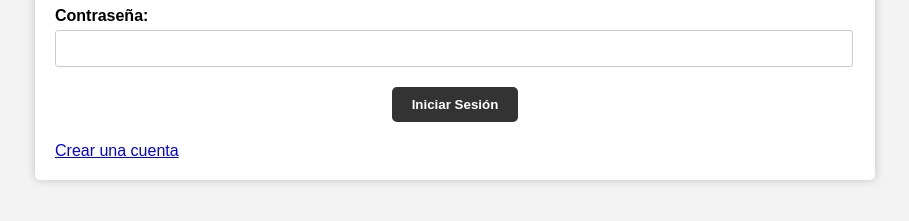
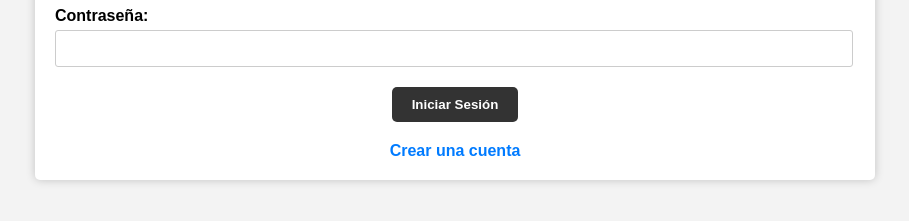
Before and after one commit to lcastillog17/sistema-gestion-usuarios-frontend, a plain HTML site: page pages/login.html in a window 1280 px wide. Shown: the part 163-384 px from the top of the page, without its empty margins (185-1094 px from the left). Drawn offline with Linux system fonts and the light colour scheme.

Commit message:
Se agregaron los estilos

```diff
--- a/pages/login.html
+++ b/pages/login.html
@@ -3,7 +3,7 @@
   <head>
     <meta charset="UTF-8" />
     <meta name="viewport" content="width=device-width, initial-scale=1.0" />
-    <link rel="stylesheet" href="../styles/common.css">
+    <link rel="stylesheet" href="../styles/common.css" />
     <title>Iniciar Sesión</title>
   </head>
   <body>
@@ -19,7 +19,9 @@
         <button type="submit">Iniciar Sesión</button>
       </form>
 
-      <a class="simple-link" href="./register.html">Crear una cuenta</a>
+      <div class="link-container">
+        <a class="simple-link" href="./register.html">Crear una cuenta</a>
+      </div>
     </div>
     <script src="../scripts/login.js"></script>
   </body>
--- a/styles/common.css
+++ b/styles/common.css
@@ -201,3 +201,20 @@ td:last-child {
   background-color: #555;
   color: #fff;
 }
+
+.link-container {
+  margin: auto;
+  text-align: center;
+}
+
+.simple-link {
+  text-decoration: none;
+  color: #007bff;
+  font-weight: bold;
+  font-size: 16px;
+  transition: color 0.3s;
+}
+
+.simple-link:hover {
+  color: #0056b3;
+}
```
Also changed, not shown: pages/register.html (+4 -1 lines).
